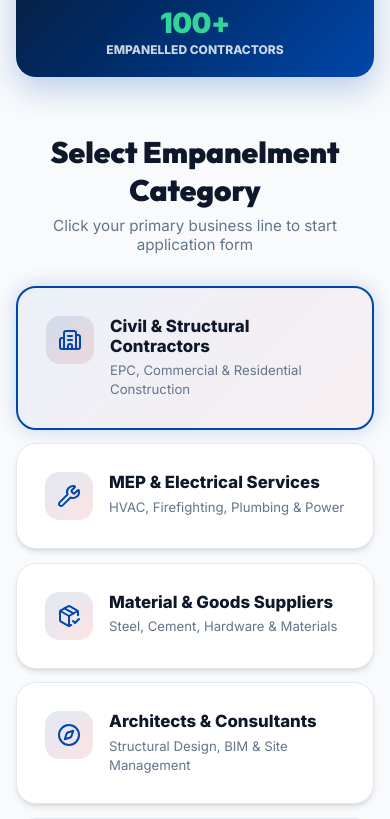
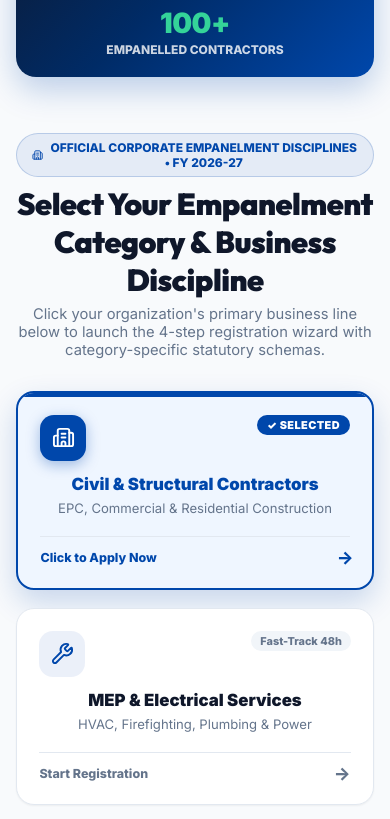
Before and after one commit to hindustan-groups/Empanelment-Portal, a React (Vite) app: page / in a window 390 px wide. Shown: the part 980-1799 px from the top of the page. Built offline with nearby package versions, Linux system fonts and the light colour scheme; no server answers.

Commit message:
Upgrade Home page 'Select Empanelment Category' section with rich interactive cards, fast-track SLA badges, and responsive grid

```diff
--- a/src/components/HeroSection.jsx
+++ b/src/components/HeroSection.jsx
@@ -165,12 +165,22 @@ export default function HeroSection({ selectedCategory, setSelectedCategory, onS
           </div>
         </div>
 
-        {/* Category Grid */}
-        <div className="category-section">
-          <h2 className="category-title">Select Empanelment Category</h2>
-          <p className="category-subtitle">Click your primary business line to start application form</p>
+        {/* Category Grid — Select Empanelment Category */}
+        <div className="category-section" style={{ marginTop: '2.5rem' }}>
+          <div style={{ textAlign: 'center', marginBottom: '2rem' }}>
+            <div style={{ display: 'inline-flex', alignItems: 'center', gap: '0.4rem', padding: '0.35rem 0.95rem', borderRadius: 9999, backgroundColor: 'rgba(0, 71, 171, 0.08)', color: '#0047AB', fontSize: '0.75rem', fontWeight: 800, textTransform: 'uppercase', marginBottom: '0.5rem', border: '1px solid rgba(0,71,171,0.2)' }}>
+              <Building2 style={{ width: 14, height: 14, color: '#0047AB' }} />
+              <span>Official Corporate Empanelment Disciplines • FY 2026-27</span>
+            </div>
+            <h2 className="category-title" style={{ fontSize: '1.9rem', fontWeight: 900, color: '#0F172A', letterSpacing: '-0.5px' }}>
+              Select Your Empanelment Category &amp; Business Discipline
+            </h2>
+            <p className="category-subtitle" style={{ fontSize: '0.92rem', color: 'var(--text-muted)', maxWidth: 680, margin: '0.3rem auto 0 auto' }}>
+              Click your organization's primary business line below to launch the 4-step registration wizard with category-specific statutory schemas.
+            </p>
+          </div>
 
-          <div className="category-grid">
+          <div style={{ display: 'grid', gridTemplateColumns: 'repeat(auto-fit, minmax(280px, 1fr))', gap: '1.15rem' }}>
             {categories.map((cat) => {
               const Icon = cat.icon;
               const isSelected = selectedCategory === cat.id;
@@ -179,14 +189,62 @@ export default function HeroSection({ selectedCategory, setSelectedCategory, onS
                 <div
                   key={cat.id}
                   onClick={() => handleCategoryClick(cat.id)}
-                  className={`category-card ${isSelected ? 'selected' : ''}`}
+                  style={{
+                    padding: '1.35rem 1.4rem',
+                    borderRadius: 18,
+                    backgroundColor: isSelected ? '#EFF6FF' : 'var(--bg-card)',
+                    border: isSelected ? '2px solid #0047AB' : '1.5px solid var(--border-color)',
+                    boxShadow: isSelected ? '0 12px 30px rgba(0,71,171,0.2)' : 'var(--shadow-sm)',
+                    cursor: 'pointer',
+                    transition: 'all 0.25s cubic-bezier(0.4, 0, 0.2, 1)',
+                    position: 'relative',
+                    overflow: 'hidden',
+                    display: 'flex',
+                    flexDirection: 'column',
+                    justify: 'space-between'
+                  }}
+                  className="category-card-hover"
                 >
-                  <div className="category-icon">
-                    <Icon style={{ width: 24, height: 24 }} />
+                  {/* Selected Accent Bar */}
+                  {isSelected && (
+                    <div style={{ position: 'absolute', top: 0, left: 0, right: 0, height: 4, background: '#0047AB' }} />
+                  )}
+
+                  <div>
+                    <div style={{ display: 'flex', justifyContent: 'space-between', alignItems: 'flex-start', marginBottom: '0.85rem' }}>
+                      <div style={{
+                        width: 46, height: 46, borderRadius: 14,
+                        backgroundColor: isSelected ? '#0047AB' : 'rgba(0, 71, 171, 0.08)',
+                        color: isSelected ? '#FFFFFF' : '#0047AB',
+                        display: 'flex', alignItems: 'center', justifyContent: 'center',
+                        boxShadow: isSelected ? '0 4px 14px rgba(0,71,171,0.35)' : 'none',
+                        transition: 'all 0.2s'
+                      }}>
+                        <Icon style={{ width: 23, height: 23 }} />
+                      </div>
+
+                      {isSelected ? (
+                        <span style={{ fontSize: '0.68rem', fontWeight: 900, background: '#0047AB', color: 'white', padding: '0.2rem 0.6rem', borderRadius: 99, letterSpacing: '0.04em' }}>
+                          ✓ SELECTED
+                        </span>
+                      ) : (
+                        <span style={{ fontSize: '0.68rem', fontWeight: 800, background: '#F1F5F9', color: '#64748B', padding: '0.2rem 0.55rem', borderRadius: 99 }}>
+                          {cat.badge || 'Fast-Track 48h'}
+                        </span>
+                      )}
+                    </div>
+
+                    <div style={{ fontSize: '1.05rem', fontWeight: 900, color: isSelected ? '#0047AB' : '#0F172A', marginBottom: '0.3rem' }}>
+                      {cat.name}
+                    </div>
+                    <div style={{ fontSize: '0.82rem', color: 'var(--text-muted)', lineHeight: 1.45 }}>
+                      {cat.desc}
+                    </div>
                   </div>
-                  <div>
-                    <div className="category-name">{cat.name}</div>
-                    <div className="category-desc">{cat.desc}</div>
+
+                  <div style={{ marginTop: '1.1rem', paddingTop: '0.75rem', borderTop: '1px solid var(--border-color)', display: 'flex', alignItems: 'center', justifyContent: 'space-between', fontSize: '0.78rem', fontWeight: 800, color: isSelected ? '#0047AB' : '#64748B' }}>
+                    <span>{isSelected ? 'Click to Apply Now' : 'Start Registration'}</span>
+                    <span style={{ fontSize: '1.1rem', lineHeight: 1, transform: isSelected ? 'translateX(4px)' : 'none', transition: 'transform 0.2s' }}>→</span>
                   </div>
                 </div>
               );
```
